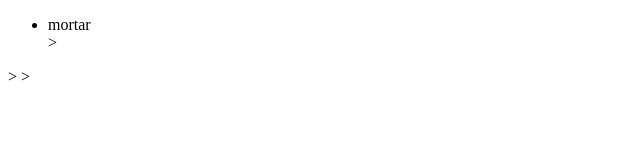
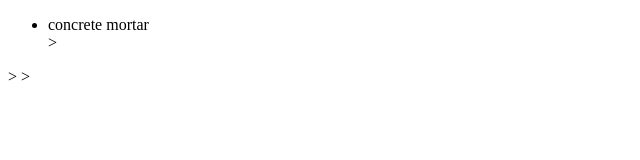
Before and after one commit to aurorlhc/hello-world, a plain HTML site: page index2.html in a window 1280 px wide. Shown: the full height of the page, 0-640 px from the left. Drawn offline with Linux system fonts and the light colour scheme.

Commit message:
changed mortar

```diff
--- a/index2.html
+++ b/index2.html
@@ -7,7 +7,7 @@
 </head>
 <body>
 <ul>
-	<li>mortar</li>>
+	<li>concrete mortar</li>>
 </ul>>
 </body>
 </html>>
```
